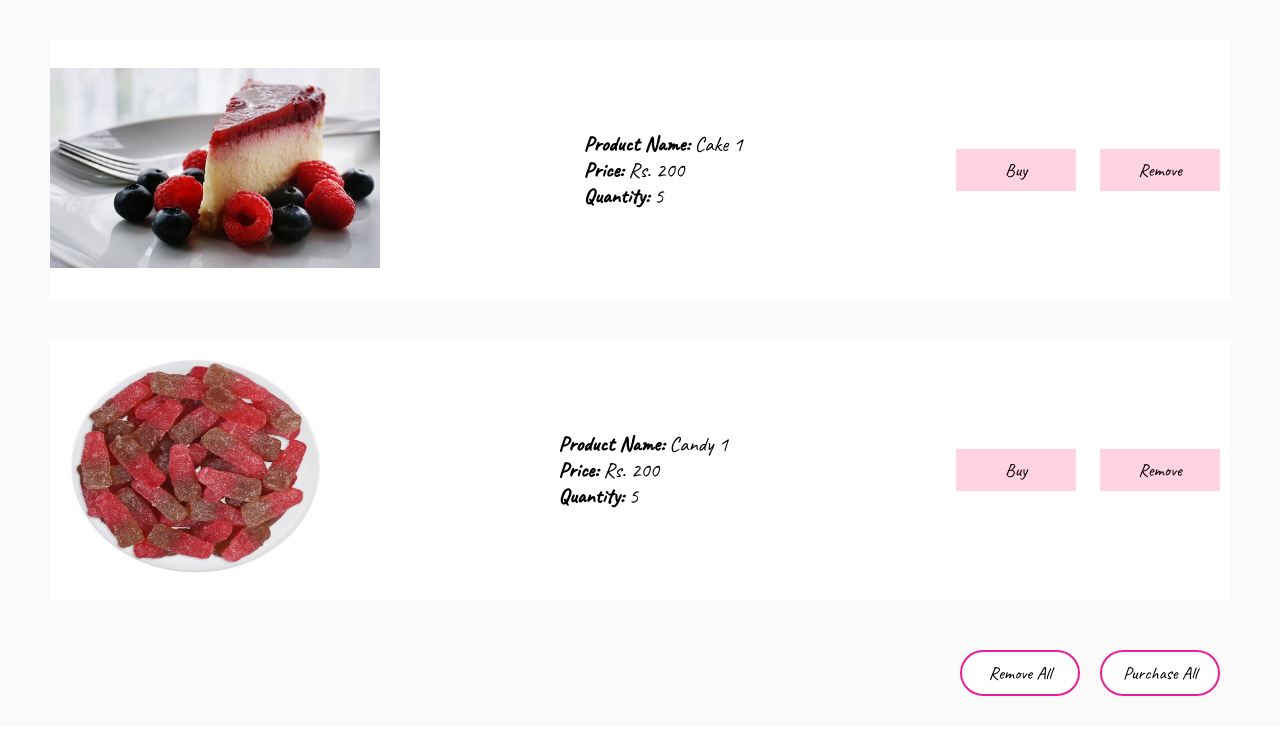
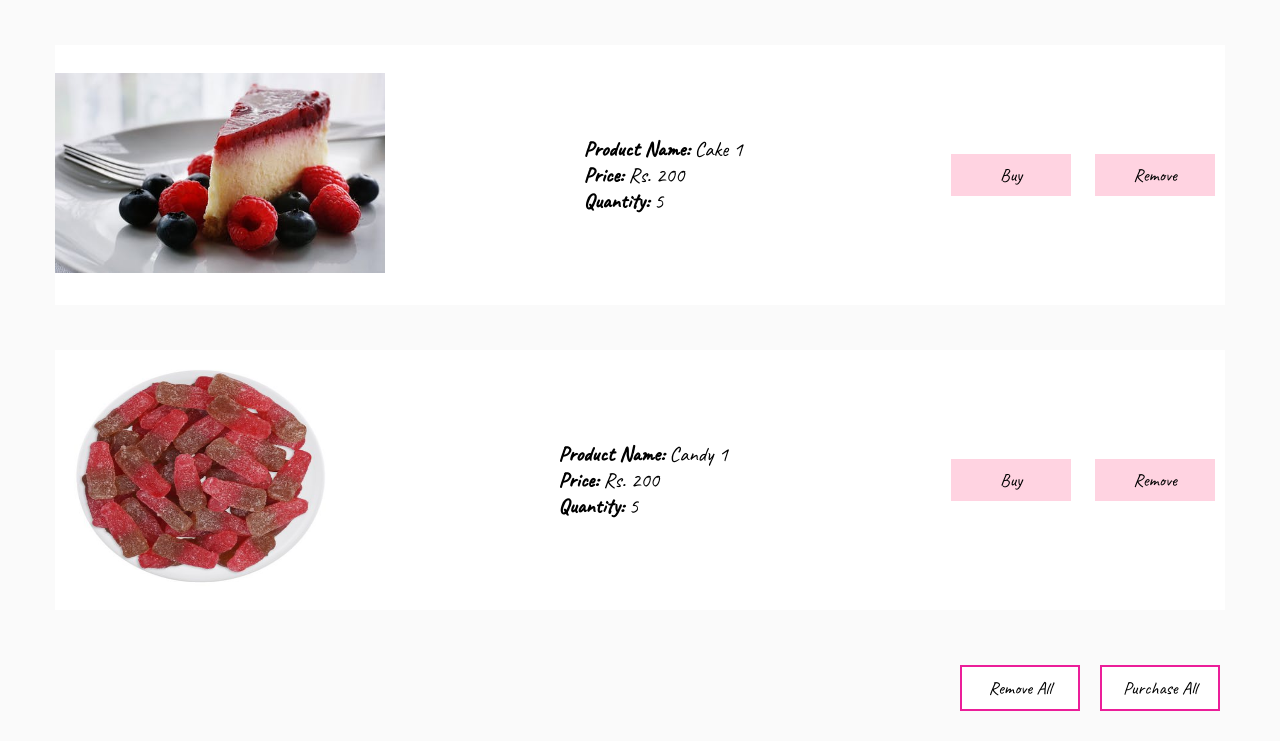
Before and after one commit to divyanshi-agr/SL3_MiniProject_CandyTreats, a PHP site: page /cartPage.html in a window 1280 px wide. Shown: the part 82-823 px from the top of the page. Before the commit the page ends 778 px from the top, so only its background shows below. Run offline with PHP 8.4, Linux system fonts and the light colour scheme.

Commit message:
cart-btns

```diff
--- a/cart.css
+++ b/cart.css
@@ -72,7 +72,7 @@
 
 .item {
   background: white;
-  margin: 40px;
+  margin: 45px;
   display: flex;
   justify-content: space-between;
   height: 260px;
@@ -93,14 +93,14 @@
   border: none;
   width: 120px;
   background: #ffd3e1;
+
   transition: all 1s;
   cursor: pointer;
   font-family: "Caveat", cursive;
   font-size: 18px;
 }
 
-.item button:hover,
-.end-buttons button:hover {
+.item button:hover {
   background: #faa5d8;
 }
 
@@ -133,9 +133,12 @@
   cursor: pointer;
   font-family: "Caveat", cursive;
   font-size: 18px;
-  transition: all 1s;
+
   float: right;
   border: 2px solid #eb1e99;
   background-color: white;
-  border-radius: 50px;
 }
+
+.end-buttons button:hover {
+  background: #ffd3e1;
+}
```
